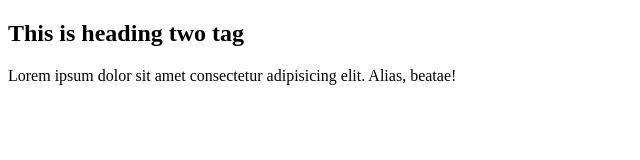
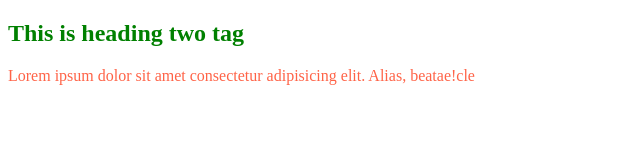
Before and after one commit to TanvirGaliv/html-css-session, a plain HTML site: page index.html in a window 1280 px wide. Shown: the whole page, without its empty margins (0-640 px from the left). Drawn offline with Linux system fonts and the light colour scheme.

Commit message:
added css in style sheet

```diff
--- a/index.html
+++ b/index.html
@@ -8,6 +8,6 @@
 </head>
 <body>
     <h2>This is heading two tag</h2>
-    <p>Lorem ipsum dolor sit amet consectetur adipisicing elit. Alias, beatae!</p>
+    <p>Lorem ipsum dolor sit amet consectetur adipisicing elit. Alias, beatae!cle</p>
 </body>
 </html>
--- a/style/style.css
+++ b/style/style.css
@@ -0,0 +1,6 @@
+h2{
+    color: green;
+}
+p{
+    color: tomato;
+}
```
